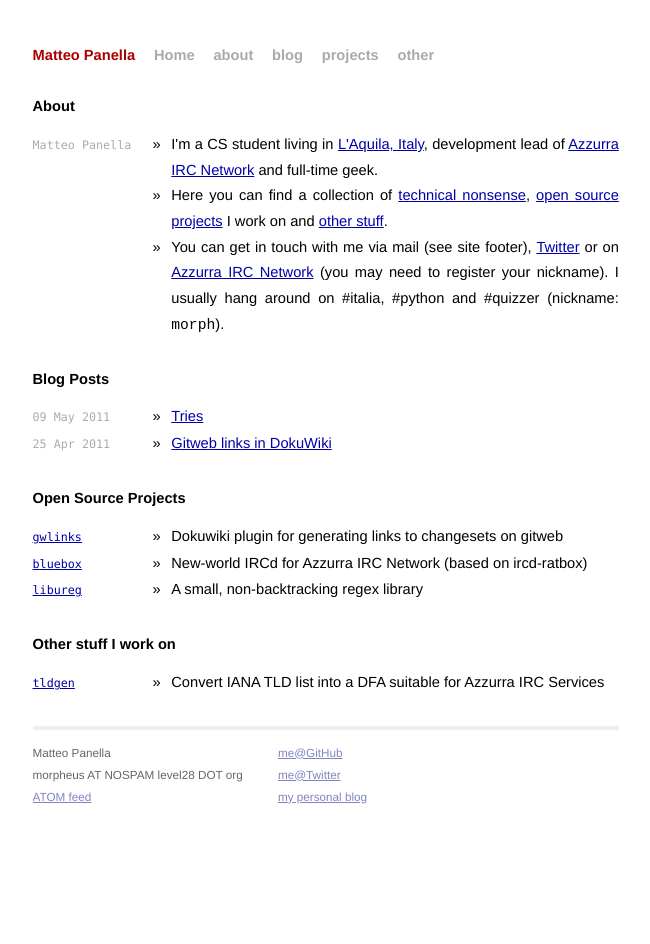
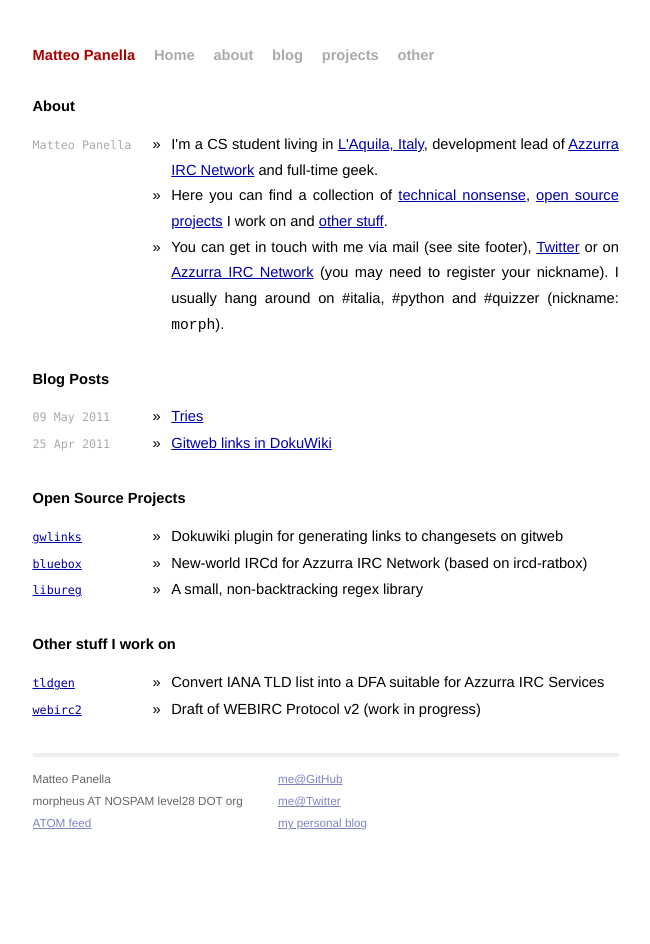
Before and after one commit to rfc1459/rfc1459.github.com, a Jekyll site: the page built from index.html, in a window 1280 px wide. Shown: the whole page, without its empty margins (314-964 px from the left). Built offline with Jekyll 4.4.1, drawn with Linux system fonts in a browser that asks for light colours; Markdown is read by kramdown in place of the engine named in the settings.

Commit message:
Link to WEBIRCv2 draft gist.

```diff
--- a/index.html
+++ b/index.html
@@ -18,6 +18,10 @@ stuff:
     - name: tldgen
       description: Convert IANA TLD list into a DFA suitable for Azzurra IRC Services
       url: https://github.com/rfc1459/tldgen/
+
+    - name: webirc2
+      description: Draft of WEBIRC Protocol v2 (work in progress)
+      url: https://gist.github.com/969399/
 ---
 
 <link rel="me" type="text/html" href="http://morpheus.level28.org/" />
```
